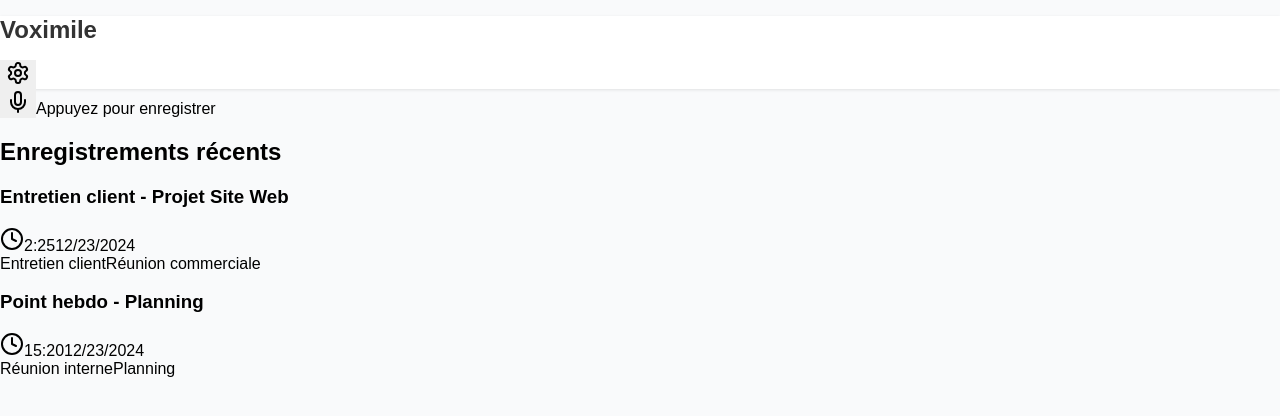
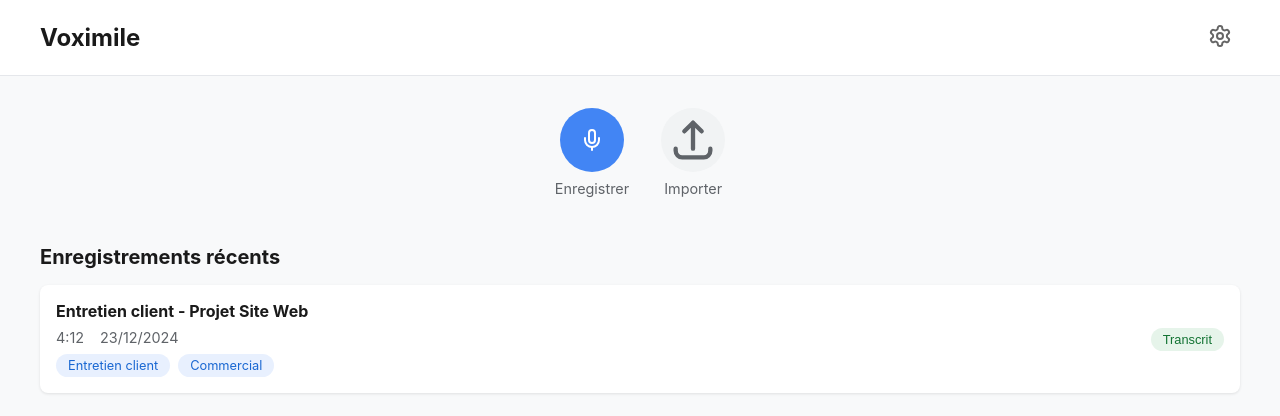
Before and after one commit to NetItBe40/bolt-generated-project, a React (Vite) app: page / in a window 1280 px wide. Shown: the top 416 px of the page. Built offline with nearby package versions, Linux system fonts and the light colour scheme.

Commit message:
Initial commit from your app

```diff
--- a/src/VoximileApp.jsx
+++ b/src/VoximileApp.jsx
@@ -1,132 +1,70 @@
 import React, { useState } from 'react';
-import { Mic, Settings, Clock } from 'lucide-react';
-import Modal from './components/Modal';
-import DetailsModal from './components/DetailsModal';
-import EditableSection from './components/EditableSection';
+import { Mic, Settings } from 'lucide-react';
 
 const VoximileApp = () => {
   const [modalState, setModalState] = useState('CLOSED');
-  const [selectedRecording, setSelectedRecording] = useState(null);
   const [recordings, setRecordings] = useState([
     {
       id: 1,
       name: "Entretien client - Projet Site Web",
-      date: new Date(),
-      duration: 145,
-      analysis: {
-        type: ["Entretien client", "Réunion commerciale"],
-        client: "Société ABC",
-        participants: ["Jean Martin", "Marie Dupont"],
-        nextActions: ["Envoyer proposition commerciale", "Rappeler le 15/01"]
-      }
-    },
-    {
-      id: 2,
-      name: "Point hebdo - Planning",
-      date: new Date(),
-      duration: 920,
-      analysis: {
-        type: ["Réunion interne", "Planning"],
-        client: "Interne",
-        participants: ["Sarah Smith", "Tom Wilson", "Alice Brown"],
-        nextActions: ["Mettre à jour le planning", "Envoyer le compte-rendu"]
-      }
+      date: "23/12/2024",
+      duration: "4:12",
+      tags: ["Entretien client", "Commercial"]
     }
   ]);
 
-  const handleRecordingClick = (recording) => {
-    setSelectedRecording(recording);
-    setModalState('DETAILS');
-  };
-
   return (
-    <div className="min-h-screen bg-gray-50">
-      <header className="bg-white shadow-sm">
-        <div className="max-w-4xl mx-auto px-4 py-4 flex justify-between items-center">
-          <h1 className="text-xl font-semibold text-gray-800">Voximile</h1>
-          <button className="p-2 hover:bg-gray-100 rounded-full">
-            <Settings className="w-6 h-6 text-gray-600" />
+    <div className="app-container">
+      <header className="header">
+        <div className="header-content">
+          <h1>Voximile</h1>
+          <button className="icon-button">
+            <Settings className="w-6 h-6" />
           </button>
         </div>
       </header>
 
-      <main className="max-w-4xl mx-auto px-4 py-6">
-        <div className="flex flex-col items-center mb-12">
-          <button
-            onClick={() => setModalState('RECORDING')}
-            className="w-16 h-16 bg-blue-500 hover:bg-blue-600 rounded-full flex items-center justify-center shadow-lg mb-4"
-          >
-            <Mic className="w-8 h-8 text-white" />
-          </button>
-          <span className="text-sm text-gray-600">Appuyez pour enregistrer</span>
+      <main className="main-content">
+        <div className="actions-container">
+          <div className="action-button-container">
+            <button className="record-button">
+              <Mic className="w-8 h-8" />
+            </button>
+            <span className="action-label">Enregistrer</span>
+          </div>
+          <div className="action-button-container">
+            <button className="import-button">
+              <svg className="w-8 h-8" viewBox="0 0 24 24" fill="none" stroke="currentColor">
+                <path strokeLinecap="round" strokeLinejoin="round" strokeWidth={2} d="M4 16v1a3 3 0 003 3h10a3 3 0 003-3v-1m-4-8l-4-4m0 0L8 8m4-4v12" />
+              </svg>
+            </button>
+            <span className="action-label">Importer</span>
+          </div>
         </div>
 
-        <section>
-          <div className="flex justify-between items-center mb-4">
-            <h2 className="text-lg font-medium text-gray-800">Enregistrements récents</h2>
-          </div>
-
-          <div className="space-y-3">
+        <section className="recordings-section">
+          <h2>Enregistrements récents</h2>
+          <div className="recordings-list">
             {recordings.map(recording => (
-              <div
-                key={recording.id}
-                onClick={() => handleRecordingClick(recording)}
-                className="bg-white rounded-lg p-4 shadow-sm hover:shadow-md transition-shadow cursor-pointer"
-              >
-                <h3 className="font-medium text-gray-800 mb-1">{recording.name}</h3>
-                <div className="flex items-center text-sm text-gray-500 space-x-4">
-                  <span className="flex items-center">
-                    <Clock className="w-4 h-4 mr-1" />
-                    {`${Math.floor(recording.duration / 60)}:${(recording.duration % 60)
-                      .toString()
-                      .padStart(2, '0')}`}
-                  </span>
-                  <span className="flex items-center">
-                    {recording.date.toLocaleDateString()}
-                  </span>
+              <div key={recording.id} className="recording-card">
+                <div className="recording-info">
+                  <h3>{recording.name}</h3>
+                  <div className="recording-meta">
+                    <span className="duration">{recording.duration}</span>
+                    <span className="date">{recording.date}</span>
+                  </div>
+                  <div className="tags">
+                    {recording.tags.map((tag, index) => (
+                      <span key={index} className="tag">{tag}</span>
+                    ))}
+                  </div>
                 </div>
-                <div className="mt-2 flex flex-wrap gap-2">
-                  {recording.analysis.type.map((type, index) => (
-                    <span
-                      key={index}
-                      className="px-2 py-1 bg-blue-100 rounded text-xs text-blue-700"
-                    >
-                      {type}
-                    </span>
-                  ))}
-                </div>
+                <button className="transcript-button">Transcrit</button>
               </div>
             ))}
           </div>
         </section>
       </main>
-
-      <Modal
-        isOpen={modalState === 'RECORDING'}
-        onClose={() => setModalState('CLOSED')}
-      >
-        <div className="text-center space-y-6">
-          <h2 className="text-2xl font-semibold">Enregistrement</h2>
-          <div className="text-4xl font-mono">00:00</div>
-          <div className="flex justify-center">
-            <button className="w-20 h-20 bg-red-500 rounded-full flex items-center justify-center">
-              <Mic className="w-10 h-10 text-white" />
-            </button>
-          </div>
-          <p className="text-gray-500">Appuyez pour commencer</p>
-        </div>
-      </Modal>
-
-      {selectedRecording && (
-        <DetailsModal
-          isOpen={modalState === 'DETAILS'}
-          onClose={() => {
-            setModalState('CLOSED');
-            setSelectedRecording(null);
-          }}
-          recording={selectedRecording}
-        />
-      )}
     </div>
   );
 };
--- a/src/index.css
+++ b/src/index.css
@@ -1,93 +1,159 @@
+:root {
+  --primary-blue: #4285f4;
+  --light-gray: #f8f9fa;
+  --border-color: #e5e7eb;
+}
+
 body {
   margin: 0;
-  font-family: Arial, sans-serif;
-  background-color: #f9fafb;
+  font-family: -apple-system, BlinkMacSystemFont, 'Segoe UI', Roboto, 'Helvetica Neue', Arial, sans-serif;
+  -webkit-font-smoothing: antialiased;
+  -moz-osx-font-smoothing: grayscale;
+  background-color: var(--light-gray);
 }
 
-header {
+.app-container {
+  min-height: 100vh;
+}
+
+.header {
   background-color: white;
+  border-bottom: 1px solid var(--border-color);
+  padding: 1rem;
+}
+
+.header-content {
+  max-width: 1200px;
+  margin: 0 auto;
+  display: flex;
+  justify-content: space-between;
+  align-items: center;
+}
+
+.header h1 {
+  font-size: 1.5rem;
+  margin: 0;
+  color: #1a1a1a;
+}
+
+.icon-button {
+  background: none;
+  border: none;
+  padding: 0.5rem;
+  cursor: pointer;
+  color: #666;
+}
+
+.main-content {
+  max-width: 1200px;
+  margin: 0 auto;
+  padding: 2rem 1rem;
+}
+
+.actions-container {
+  display: flex;
+  justify-content: center;
+  gap: 2rem;
+  margin-bottom: 3rem;
+}
+
+.action-button-container {
+  display: flex;
+  flex-direction: column;
+  align-items: center;
+  gap: 0.5rem;
+}
+
+.record-button, .import-button {
+  width: 64px;
+  height: 64px;
+  border-radius: 50%;
+  border: none;
+  display: flex;
+  align-items: center;
+  justify-content: center;
+  cursor: pointer;
+  transition: transform 0.2s;
+}
+
+.record-button {
+  background-color: var(--primary-blue);
+  color: white;
+}
+
+.import-button {
+  background-color: #f1f3f4;
+  color: #5f6368;
+}
+
+.record-button:hover, .import-button:hover {
+  transform: scale(1.05);
+}
+
+.action-label {
+  color: #5f6368;
+  font-size: 0.9rem;
+}
+
+.recordings-section h2 {
+  font-size: 1.25rem;
+  color: #1a1a1a;
+  margin-bottom: 1rem;
+}
+
+.recordings-list {
+  display: flex;
+  flex-direction: column;
+  gap: 1rem;
+}
+
+.recording-card {
+  background-color: white;
+  border-radius: 8px;
+  padding: 1rem;
+  display: flex;
+  justify-content: space-between;
+  align-items: center;
   box-shadow: 0 1px 3px rgba(0, 0, 0, 0.1);
 }
 
-h1 {
-  font-size: 1.5rem;
-  color: #333;
+.recording-info h3 {
+  margin: 0 0 0.5rem 0;
+  font-size: 1rem;
+  color: #1a1a1a;
 }
 
-button {
-  cursor: pointer;
-  border: none;
-  outline: none;
+.recording-meta {
+  display: flex;
+  gap: 1rem;
+  color: #5f6368;
+  font-size: 0.9rem;
+  margin-bottom: 0.5rem;
 }
 
-.main-content {
-  max-width: 800px;
-  margin: 0 auto;
-  padding: 20px;
-}
-
-.record-button {
-  width: 60px;
-  height: 60px;
-  background-color: #3b82f6;
-  border-radius: 50%;
+.tags {
   display: flex;
-  align-items: center;
-  justify-content: center;
-  color: white;
-  margin-bottom: 10px;
-}
-
-.import-button {
-  width: 60px;
-  height: 60px;
-  background-color: #f3f4f6;
-  border-radius: 50%;
-  display: flex;
-  align-items: center;
-  justify-content: center;
-  color: #6b7280;
-  margin-bottom: 10px;
-}
-
-.recordings-list {
-  margin-top: 20px;
-}
-
-.recording-item {
-  background-color: white;
-  border-radius: 8px;
-  padding: 15px;
-  box-shadow: 0 1px 3px rgba(0, 0, 0, 0.1);
-  display: flex;
-  justify-content: space-between;
-  align-items: center;
-  margin-bottom: 10px;
-}
-
-.recording-info {
-  display: flex;
-  align-items: center;
-}
-
-.recording-info span {
-  margin-right: 15px;
-  color: #6b7280;
+  gap: 0.5rem;
 }
 
 .tag {
-  background-color: #e0e7ff;
-  color: #3730a3;
-  padding: 5px 10px;
-  border-radius: 5px;
-  font-size: 0.75rem;
-  margin-right: 5px;
+  background-color: #e8f0fe;
+  color: #1967d2;
+  padding: 0.25rem 0.75rem;
+  border-radius: 16px;
+  font-size: 0.8rem;
 }
 
 .transcript-button {
-  background-color: #d1fae5;
-  color: #065f46;
-  padding: 5px 10px;
-  border-radius: 5px;
-  font-size: 0.75rem;
+  background-color: #e6f4ea;
+  color: #137333;
+  border: none;
+  padding: 0.25rem 0.75rem;
+  border-radius: 16px;
+  font-size: 0.8rem;
+  cursor: pointer;
 }
+
+.transcript-button:hover {
+  background-color: #d4eede;
+}
```
